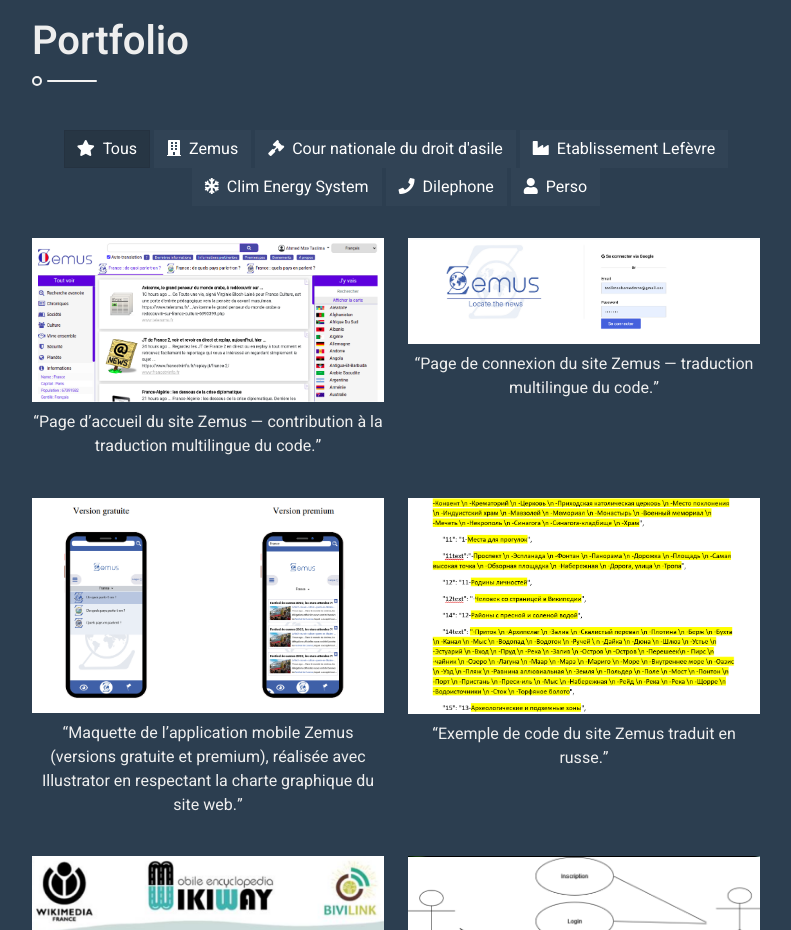
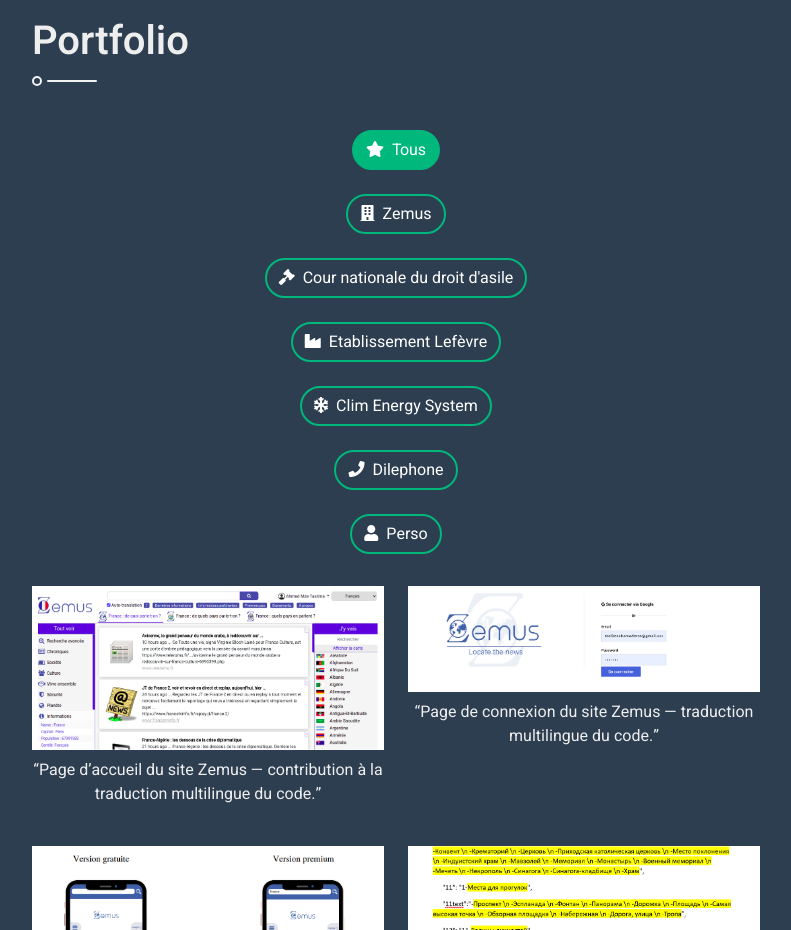
Before and after one commit to albertobrt/Portfolio, a plain HTML site: page index.html in a window 1280 px wide. Shown: the part 4900-5830 px from the top of the page, without its empty margins (438-1229 px from the left). Drawn offline with nearby package versions, Linux system fonts and the light colour scheme.

Commit message:
modif boutton prtfolio

```diff
--- a/css/style.css
+++ b/css/style.css
@@ -215,3 +215,16 @@
 .testimonial-carousel .owl-dot.active {
   background: var(--primary);
 }
+
+#portfolio-flters .btn {
+    border: 2px solid #00B87B;
+    color: white;
+    background-color: transparent;
+    border-radius: 25px;
+    transition: 0.3s;
+}
+
+#portfolio-flters .btn.active {
+    background-color: #00B87B;
+    color: white;
+}
--- a/index.html
+++ b/index.html
@@ -294,13 +294,20 @@ Si vous souhaitez en savoir plus sur moi, mes compétences et mes différents pr
             <div class="row">
                 <div class="col-12 text-center mb-2">
                     <ul class="list-inline mb-4" id="portfolio-flters">
-                        <li class="btn btn-secondary active" data-filter="*"><i class="fa fa-star me-2"></i>Tous</li>
-                        <li class="btn btn-secondary" data-filter=".first"><i class="fa fa-building me-2"></i>Zemus</li>
-                        <li class="btn btn-secondary" data-filter=".second"><i class="fa fa-gavel me-2"></i>Cour nationale du droit d'asile</li>
-                        <li class="btn btn-secondary" data-filter=".third"><i class="fa fa-industry me-2"></i>Etablissement Lefèvre</li>
-                        <li class="btn btn-secondary" data-filter=".fourth"><i class="fa fa-snowflake me-2"></i>Clim Energy System</li>
-                        <li class="btn btn-secondary" data-filter=".fifth"><i class="fa fa-phone me-2"></i>Dilephone</li>
+                        <li class="btn btn-secondary active" data-filter="*"><i class="fa fa-star me-2"></i>Tous</li><br>
+                        <br>
+                        <li class="btn btn-secondary" data-filter=".first"><i class="fa fa-building me-2"></i>Zemus</li><br>
+                        <br>
+                        <li class="btn btn-secondary" data-filter=".second"><i class="fa fa-gavel me-2"></i>Cour nationale du droit d'asile</li><br>
+                        <br>
+                        <li class="btn btn-secondary" data-filter=".third"><i class="fa fa-industry me-2"></i>Etablissement Lefèvre</li><br>
+                        <br>
+                        <li class="btn btn-secondary" data-filter=".fourth"><i class="fa fa-snowflake me-2"></i>Clim Energy System</li><br>
+                        <br>
+                        <li class="btn btn-secondary" data-filter=".fifth"><i class="fa fa-phone me-2"></i>Dilephone</li><br>
+                        <br>
                         <li class="btn btn-secondary" data-filter=".sixth"><i class="fa fa-user me-2"></i>Perso</li>
+                        <br>
                     </ul>
                 </div>
             </div>
```
